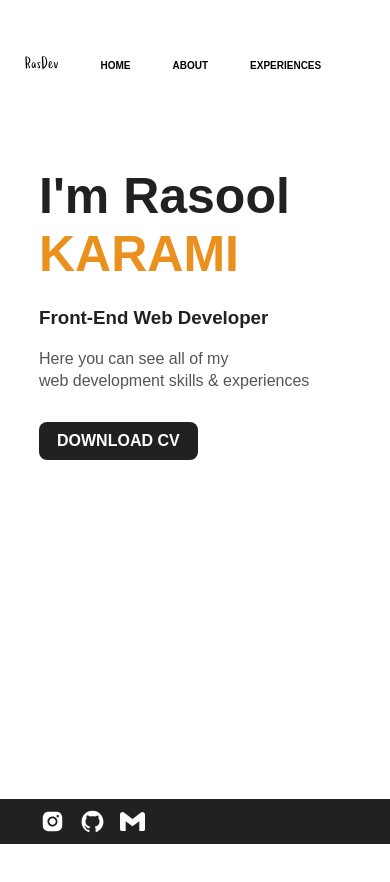
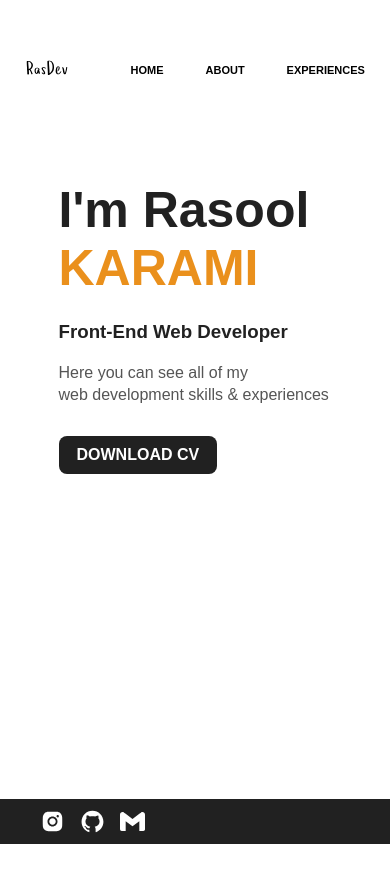
Before and after one commit to Rasool-Karami1994/my-portfolio, a React (Create React App) app: page / in a window 390 px wide. Shown: the top 882 px of the page. Before the commit the page ends 844 px from the top, so only its background shows below. Built offline with nearby package versions, Linux system fonts and the light colour scheme.

Commit message:
homepage and aout page sttyles updated

```diff
--- a/src/App.css
+++ b/src/App.css
@@ -101,8 +101,7 @@ nav ul li a:hover {
     width: auto;
     font-size: 10px;
     margin-top: 10px;
-    /* margin-bottom: 15px; */
-    margin-left: 10px;
+    margin-left: 30px;
   }
 
   .logo {
@@ -110,12 +109,13 @@ nav ul li a:hover {
     height: 90px;
     margin-top: 0;
   }
-
   nav ul li {
     list-style: none;
-    padding: 0;
-    margin: 10px 4px;
+    padding: 1px;
+    margin: 10px 10px;
+    margin-left: 20px;
   }
+
   nav ul li a {
     padding: 1px;
     margin: 10px 4px;
@@ -125,29 +125,12 @@ nav ul li a:hover {
 @media screen and (max-width: 450px) {
   nav {
     width: 90%;
-    justify-content: flex-start;
   }
   nav ul {
     display: flex;
     width: auto;
-    font-size: 10px;
+    font-size: 11px;
     padding: 5px;
-  }
-
-  .logo {
-    width: 40px;
-    height: 80px;
-  }
-
-  nav ul li {
-    list-style: none;
-    padding: 1px;
-    margin: 10px 10px;
-    margin-left: 20px;
-  }
-  nav ul li a {
-    padding: 1px;
-    margin: 10px 4px;
   }
 }
 
@@ -155,6 +138,8 @@ nav ul li a:hover {
 
 .home-page-container {
   display: flex;
+  width: 100%;
+  height: 100vh;
 }
 .home-page-content {
   margin-left: 15%;
@@ -194,11 +179,11 @@ span {
   width: 45%;
   height: 80%;
   position: absolute;
-  bottom: 0;
+  bottom: 10%;
   right: 100px;
 }
 .images img {
-  height: 100%;
+  height: 90%;
   position: absolute;
   left: 50%;
   bottom: 0;
@@ -215,32 +200,34 @@ span {
 
 @media screen and (max-width: 1150px) {
   .images {
-    width: 45%;
-    height: 80%;
+    display: none;
   }
-  .images img {
-    height: 100%;
-    position: absolute;
-    left: 50%;
-    bottom: 0;
-    transform: translateX(-50%);
-    transition: bottom 1s, left 1s;
-    width: 350px;
-    height: 600px;
+  .home-page-container {
+    display: flex;
+    width: 100%;
+    height: 100vh;
+    justify-content: center;
+    align-items: flex-start;
   }
   .home-page-content {
-    margin-left: 10%;
-    margin-top: 12%;
+    margin-left: 0;
   }
 }
 
-@media screen and (max-width: 680px) {
-  .images {
-    display: none;
+@media screen and (max-width: 700px) {
+  .home-page-content {
+    margin-left: 15%;
+    margin-top: 13%;
   }
 }
 
 /* about-page styles*/
+.about-page-container {
+  display: flex;
+  justify-content: center;
+  align-items: center;
+  margin: 0 10px;
+}
 
 .about-container {
   max-width: 1000px;
@@ -298,17 +285,21 @@ span {
     align-items: flex-start;
   }
   .about-img {
-    width: 300px;
-    height: 300px;
+    width: 80%;
+    height: 450px;
+    margin: 30px 0;
   }
   .about-container p {
     display: block;
     margin-bottom: 35px;
   }
+  .about-container p ul {
+    display: block;
+  }
 }
 @media screen and (max-width: 480px) {
   .about-img {
-    width: 250px;
+    width: 80%;
     height: 250px;
   }
   .about-container p {
@@ -424,7 +415,7 @@ footer {
 
 .experinces-container {
   display: flex;
-  width: 70%;
+  width: 80%;
   justify-content: space-evenly;
   padding: 10px 10px;
   margin: auto;
--- a/src/pages/About.js
+++ b/src/pages/About.js
@@ -14,6 +14,7 @@ const About = () => {
       <button onClick={redirector} className="back-button">
         <IoIosArrowBack />
       </button>
+      <div className="about-page-container">
         <div className="about-container">
           <p>ABOUT ME</p>
           <p>
@@ -27,12 +28,12 @@ const About = () => {
             developing.
           </p>
           <p>
-          Having worked continuously for 6 years since my marriage, I never had
-          a chance to reconsider my career path. But new ideas and goals came to
-          my mind, and I started to explore different options. I was interested
-          in the tech industry, and programmers often don't have a strong need
-          for formal education. Access to free online resources made me feel
-          that frontend development might be the answer.
+            Having worked continuously for 6 years since my marriage, I never
+            had a chance to reconsider my career path. But new ideas and goals
+            came to my mind, and I started to explore different options. I was
+            interested in the tech industry, and programmers often don't have a
+            strong need for formal education. Access to free online resources
+            made me feel that frontend development might be the answer.
           </p>
           <img
             loading="lazy"
@@ -42,11 +43,12 @@ const About = () => {
           ></img>
           <p>
             After about 5 months from the beginning of learning, I had learned
-          Html and Css and could do the appearance and template of my exercises,
-          which were usually from W3Schools and YouTube videos. After that, I
-          started learning JavaScript and after 1 month, I realized that to
-          speed up the learning process and understand the content more deeply,
-          I should use a non-free and professional resource.<br></br>
+            Html and Css and could do the appearance and template of my
+            exercises, which were usually from W3Schools and YouTube videos.
+            After that, I started learning JavaScript and after 1 month, I
+            realized that to speed up the learning process and understand the
+            content more deeply, I should use a non-free and professional
+            resource.<br></br>
             After researching and getting advice, I got to know
             <span>
               <a href="https://fronthooks.ir/"> Fronthooks Academy</a>
@@ -56,15 +58,16 @@ const About = () => {
           </p>
           <p>
             Being self-taught is hard, when I started the scariest thing was to
-          face a problem, I struggled with, and couldn’t move further because of
-          it. But during this year I always found a way to solve it, sometimes
-          it took me days and numerous attempts. I enjoyed the challenge and
-          landing on the right solution.
+            face a problem, I struggled with, and couldn’t move further because
+            of it. But during this year I always found a way to solve it,
+            sometimes it took me days and numerous attempts. I enjoyed the
+            challenge and landing on the right solution.
           </p>
           <p>
             I have a passion for web development. It gives me the possibility to
-          challenge myself and use a mix of technologies and creativity. I like
-          being able to see the result quickly and the endless learning process.
+            challenge myself and use a mix of technologies and creativity. I
+            like being able to see the result quickly and the endless learning
+            process.
             <br></br>
             And after more than a year of stepping on this new and attractive
             path, I was able to learn a whole new and practical skill and use it
@@ -83,9 +86,9 @@ const About = () => {
             </ul>
           </p>
           <p>
-          I am now ready to cooperate and join a professional team so that I can
-          use my skills to help them and also improve myself by learning new
-          skills and experiences from them. Looking for a local or remote
+            I am now ready to cooperate and join a professional team so that I
+            can use my skills to help them and also improve myself by learning
+            new skills and experiences from them. Looking for a local or remote
             developer position. I'm more interested in working with React. To
             apply for employment, please contact me:
             <span>
@@ -102,6 +105,7 @@ const About = () => {
             alt="code-img"
           ></img>
         </div>
+      </div>
     </>
   );
 };
--- a/src/pages/HireMe.js
+++ /dev/null
@@ -1,6 +0,0 @@
-import React from "react";
-const HireMe = () => {
-  return <>this is hire me</>;
-};
-
-export default HireMe;
--- a/src/pages/NotFound.js
+++ b/src/pages/NotFound.js
@@ -12,7 +12,7 @@ const NotFound = () => {
       <h3>
         <Link to="/">Home</Link>
       </h3>
-      <img src={notFoundImg} alt="404-image"></img>
+      <img src={notFoundImg} alt="404"></img>
     </div>
   );
 };
--- a/src/routes.js
+++ b/src/routes.js
@@ -2,7 +2,6 @@ import React from "react";
 import HomePage from "./pages/HomePage";
 import NotFound from "./pages/NotFound";
 import About from "./pages/About";
-import HireMe from "./pages/HireMe";
 import Experiences from "./pages/Experiences";
 import CommentsDemoExperience from "./components/Experiences/CommentsDemoExperience";
 import TodoListExperience from "./components/Experiences/TodoListExperience";
@@ -13,7 +12,6 @@ const routes = [
   { path: "/experiences/1", element: <TodoListExperience /> },
   { path: "/experiences/2", element: <CommentsDemoExperience /> },
   { path: "/experiences/3", element: <WeatherAppExperience /> },
-  { path: "/hire-me", element: <HireMe /> },
   { path: "/", element: <HomePage /> },
   { path: "*", element: <NotFound /> },
 ];
```
Also changed, not shown: public/images/form.PNG (added), 29 other files (tests, documents, lock files or other folders). Lines whose indentation alone changed are shown as unchanged.
